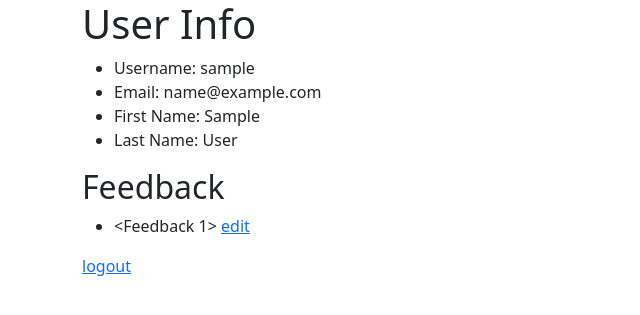
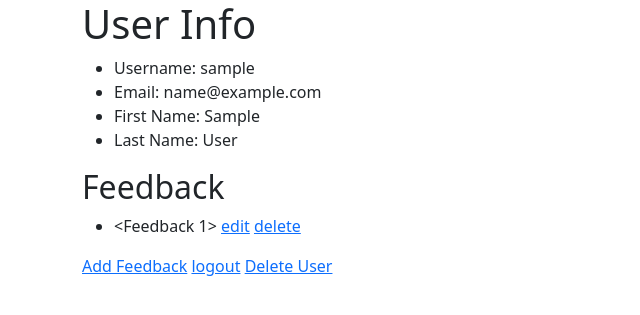
Before and after one commit to reginaaa8/flask-authentication-authorization, a Flask app: a page that uses templates/user_info.html in a window 1280 px wide. Shown: the top 315 px of the page, without its empty margins (0-640 px from the left). Run offline with Flask 3, Linux system fonts and the light colour scheme; tables that the repository leaves empty hold one stand-in row (values such as "Sample post").

Commit message:
added buttons to add feedback and delete user

```diff
--- a/templates/user_info.html
+++ b/templates/user_info.html
@@ -13,10 +13,12 @@
 <h2>Feedback</h2>
 <ul>
 {% for feedback in user.feedback %}
-<li>{{ feedback }} <a href="">edit</a></li>
+<li>{{ feedback }} <a href="">edit</a> <a href="">delete</a></li>
 {% endfor %}
 </ul>
 
+<a href="">Add Feedback</a>
 <a href="/logout">logout</a>
+<a href="">Delete User</a>
 
 {% endblock %}
```
